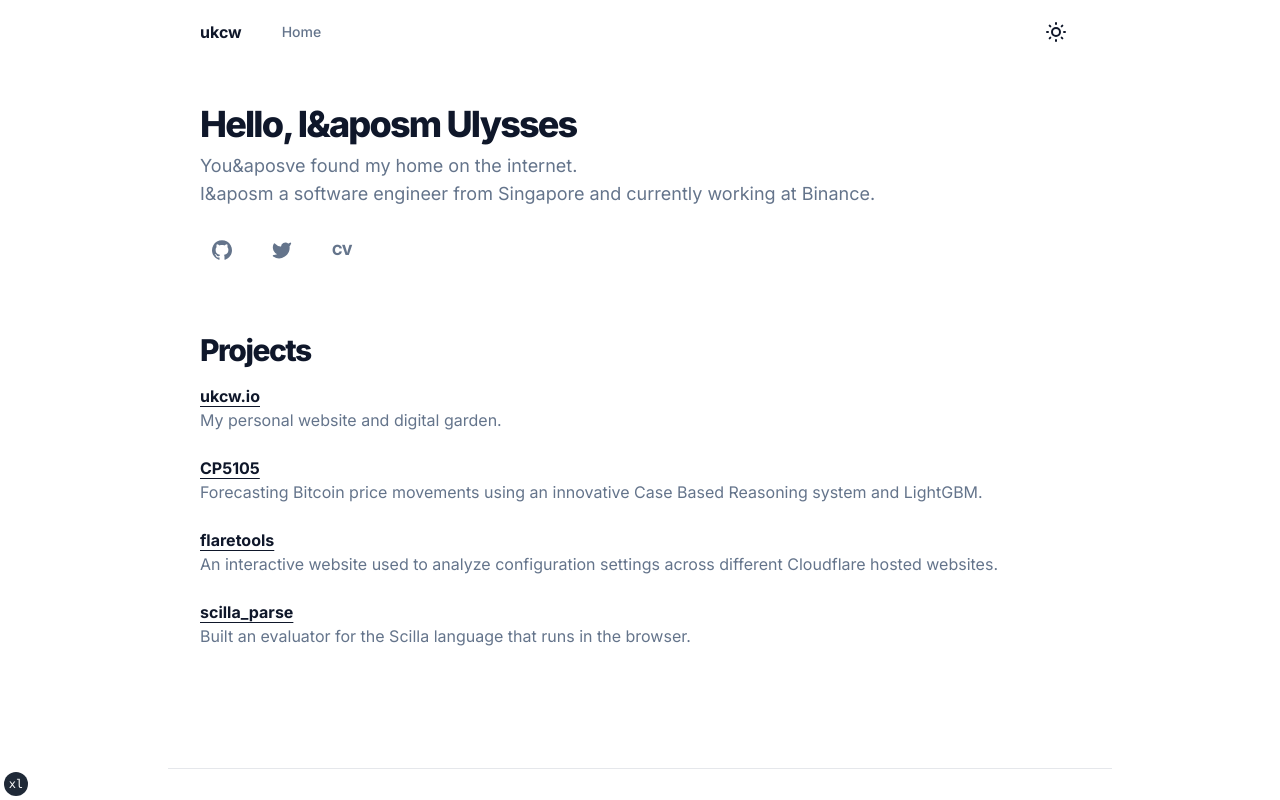
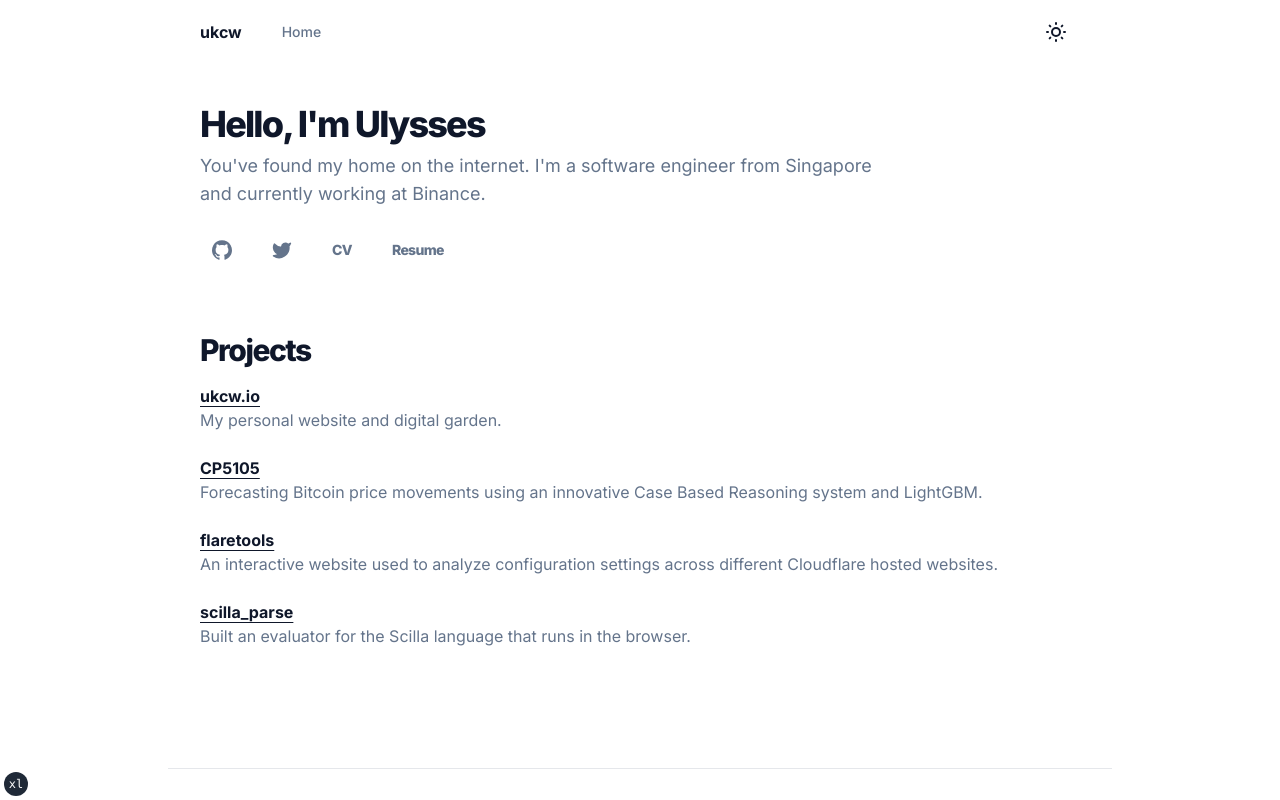
Before and after one commit to ukcw/ukcw.io, a Next.js app: page / in a window 1280 px wide. Shown: the top 800 px of the page. Built offline with nearby package versions, Linux system fonts and the light colour scheme.

Commit message:
feat: add resume link

```diff
--- a/app/page.tsx
+++ b/app/page.tsx
@@ -22,13 +22,11 @@ export default function IndexPage() {
           built with Radix UI and Tailwind CSS.
         </h1> */}
         <h1 className="text-3xl font-extrabold leading-tight tracking-tighter md:text-4xl">
-          Hello, I&aposm Ulysses
+          Hello, I&apos;m Ulysses
         </h1>
         <p className="max-w-[700px] text-lg text-muted-foreground">
-          You&aposve found my home on the internet.
-          <br className="hidden sm:inline" />
-          I&aposm a software engineer from Singapore and currently working at
-          Binance.
+          You&apos;ve found my home on the internet. I&apos;m a software
+          engineer from Singapore and currently working at Binance.
         </p>
       </div>
       <div className="flex gap-4">
@@ -67,6 +65,19 @@ export default function IndexPage() {
             <span className="sr-only">CV</span>
           </div>
         </Link>
+        <Link href={siteConfig.links.resume} target="_blank" rel="noreferrer">
+          <div
+            className={buttonVariants({
+              size: "sm",
+              variant: "ghost",
+            })}
+          >
+            <p className="h-5 fill-current font-extrabold tracking-tighter text-muted-foreground ">
+              Resume
+            </p>
+            <span className="sr-only">Resume</span>
+          </div>
+        </Link>
       </div>
       <div className="flex flex-col gap-4 pt-10">
         <h2 className="text-2xl font-extrabold leading-tight tracking-tighter md:text-3xl">
```
